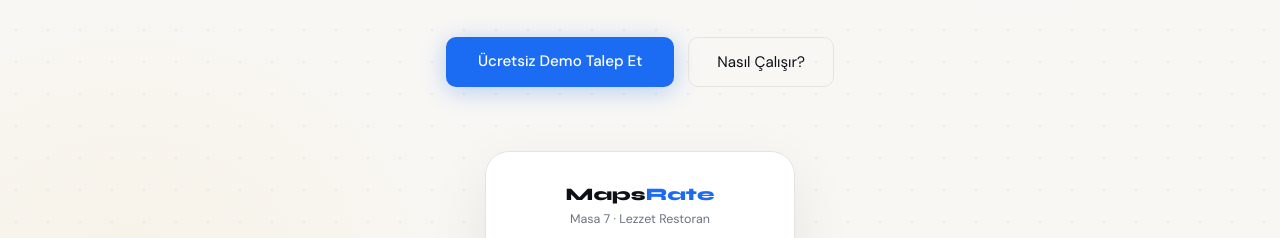
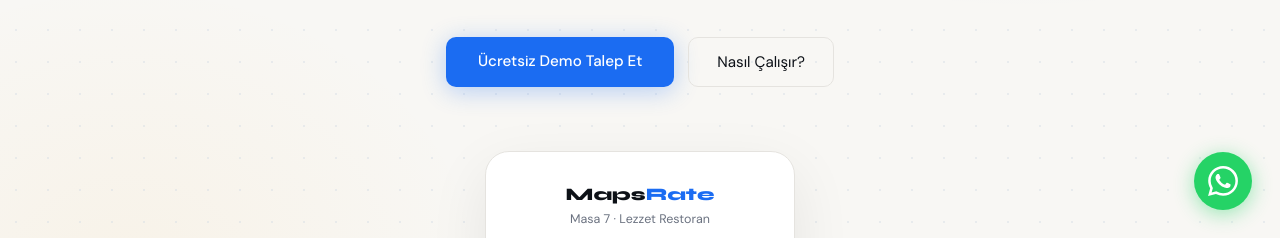
Before and after one commit to biiddiamvar-code/mapsrate-landing, a plain HTML site: page index.html in a window 1280 px wide. Shown: the part 562-800 px from the top of the page. Drawn offline with Linux system fonts and the light colour scheme.

```diff
--- a/index.html
+++ b/index.html
@@ -24,6 +24,20 @@
     }
 
     html { scroll-behavior: smooth; }
+
+    /* ── WHATSAPP FLOATING ── */
+    .wa-float {
+      position: fixed; bottom: 28px; right: 28px; z-index: 999;
+      width: 58px; height: 58px; border-radius: 50%;
+      background: #25D366;
+      display: flex; align-items: center; justify-content: center;
+      box-shadow: 0 4px 20px rgba(37,211,102,.45);
+      text-decoration: none;
+      transition: transform .2s, box-shadow .2s;
+      animation: fadeUp .6s .5s ease both;
+    }
+    .wa-float:hover { transform: scale(1.1); box-shadow: 0 8px 28px rgba(37,211,102,.5); }
+    .wa-float svg { width: 30px; height: 30px; fill: #fff; }
 
     body {
       font-family: 'DM Sans', sans-serif;
@@ -576,8 +590,20 @@
       <span data-lang="en">hello@mapsrate.com</span>
       <span data-lang="ar">hello@mapsrate.com</span>
     </a>
+    <a class="btn-ghost" href="https://wa.me/905382875384" target="_blank" rel="noopener"
+       style="display:flex;align-items:center;gap:8px;border-color:#25D366;color:#16A34A;">
+      <svg width="18" height="18" viewBox="0 0 24 24" fill="#25D366"><path d="M17.472 14.382c-.297-.149-1.758-.867-2.03-.967-.273-.099-.471-.148-.67.15-.197.297-.767.966-.94 1.164-.173.199-.347.223-.644.075-.297-.15-1.255-.463-2.39-1.475-.883-.788-1.48-1.761-1.653-2.059-.173-.297-.018-.458.13-.606.134-.133.298-.347.446-.52.149-.174.198-.298.298-.497.099-.198.05-.371-.025-.52-.075-.149-.669-1.612-.916-2.207-.242-.579-.487-.5-.669-.51-.173-.008-.371-.01-.57-.01-.198 0-.52.074-.792.372-.272.297-1.04 1.016-1.04 2.479 0 1.462 1.065 2.875 1.213 3.074.149.198 2.096 3.2 5.077 4.487.709.306 1.262.489 1.694.625.712.227 1.36.195 1.871.118.571-.085 1.758-.719 2.006-1.413.248-.694.248-1.289.173-1.413-.074-.124-.272-.198-.57-.347m-5.421 7.403h-.004a9.87 9.87 0 01-5.031-1.378l-.361-.214-3.741.982.998-3.648-.235-.374a9.86 9.86 0 01-1.51-5.26c.001-5.45 4.436-9.884 9.888-9.884 2.64 0 5.122 1.03 6.988 2.898a9.825 9.825 0 012.893 6.994c-.003 5.45-4.437 9.884-9.885 9.884m8.413-18.297A11.815 11.815 0 0012.05 0C5.495 0 .16 5.335.157 11.892c0 2.096.547 4.142 1.588 5.945L.057 24l6.305-1.654a11.882 11.882 0 005.683 1.448h.005c6.554 0 11.89-5.335 11.893-11.893a11.821 11.821 0 00-3.48-8.413z"/></svg>
+      <span data-lang="tr" class="visible">WhatsApp Destek</span>
+      <span data-lang="en">WhatsApp Support</span>
+      <span data-lang="ar">دعم واتساب</span>
+    </a>
   </div>
 </section>
+
+<!-- WHATSAPP FLOATING BUTTON -->
+<a class="wa-float" href="https://wa.me/905382875384" target="_blank" rel="noopener" title="WhatsApp ile iletişime geçin">
+  <svg viewBox="0 0 24 24"><path d="M17.472 14.382c-.297-.149-1.758-.867-2.03-.967-.273-.099-.471-.148-.67.15-.197.297-.767.966-.94 1.164-.173.199-.347.223-.644.075-.297-.15-1.255-.463-2.39-1.475-.883-.788-1.48-1.761-1.653-2.059-.173-.297-.018-.458.13-.606.134-.133.298-.347.446-.52.149-.174.198-.298.298-.497.099-.198.05-.371-.025-.52-.075-.149-.669-1.612-.916-2.207-.242-.579-.487-.5-.669-.51-.173-.008-.371-.01-.57-.01-.198 0-.52.074-.792.372-.272.297-1.04 1.016-1.04 2.479 0 1.462 1.065 2.875 1.213 3.074.149.198 2.096 3.2 5.077 4.487.709.306 1.262.489 1.694.625.712.227 1.36.195 1.871.118.571-.085 1.758-.719 2.006-1.413.248-.694.248-1.289.173-1.413-.074-.124-.272-.198-.57-.347m-5.421 7.403h-.004a9.87 9.87 0 01-5.031-1.378l-.361-.214-3.741.982.998-3.648-.235-.374a9.86 9.86 0 01-1.51-5.26c.001-5.45 4.436-9.884 9.888-9.884 2.64 0 5.122 1.03 6.988 2.898a9.825 9.825 0 012.893 6.994c-.003 5.45-4.437 9.884-9.885 9.884m8.413-18.297A11.815 11.815 0 0012.05 0C5.495 0 .16 5.335.157 11.892c0 2.096.547 4.142 1.588 5.945L.057 24l6.305-1.654a11.882 11.882 0 005.683 1.448h.005c6.554 0 11.89-5.335 11.893-11.893a11.821 11.821 0 00-3.48-8.413z"/></svg>
+</a>
 
 <!-- FOOTER -->
 <footer>
```
